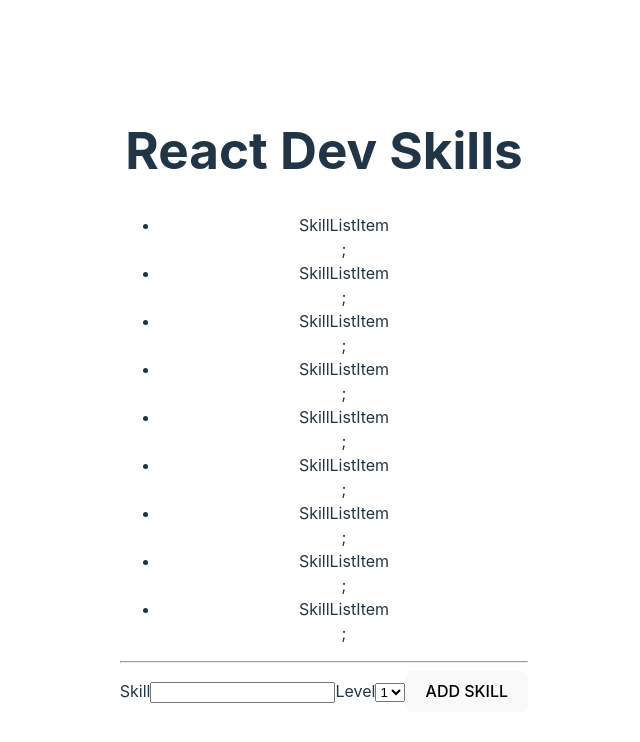
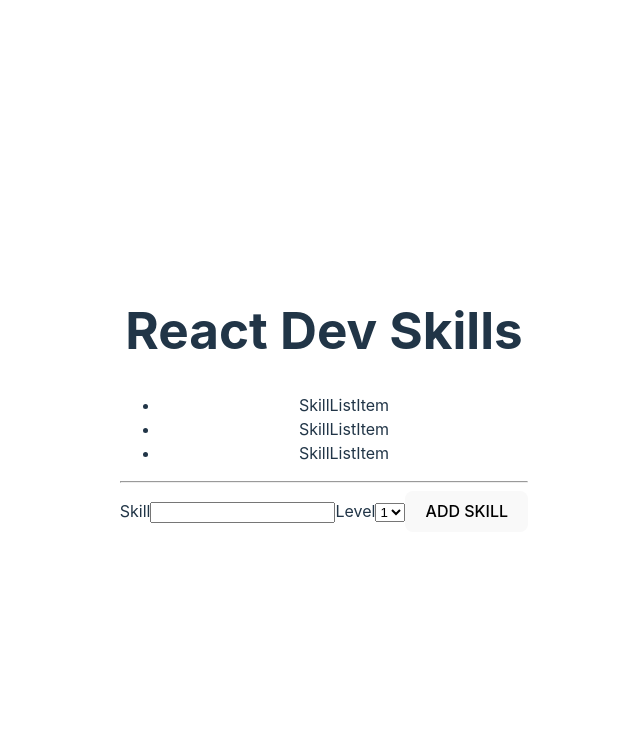
Before and after one commit to parsachow/react-dev-skills, a React (Vite) app: page / in a window 1280 px wide. Shown: the top 742 px of the page, without its empty margins (316-956 px from the left). Built offline with nearby package versions, Linux system fonts and the light colour scheme.

Commit message:
lab 1 updates

```diff
--- a/src/SkillList.jsx
+++ b/src/SkillList.jsx
@@ -4,8 +4,6 @@ export default function SkillList() {
     return (
         <ul>
             <SkillListItem />
-            <SkillListItem />
-            <SkillListItem />
         </ul>
     );
 }
--- a/src/SkillListItem.jsx
+++ b/src/SkillListItem.jsx
@@ -1,9 +1,9 @@
 export default function SkillListItem() {
     return (
         <>
-        <li>SkillListItem</li>;
-        <li>SkillListItem</li>;
-        <li>SkillListItem</li>;
+        <li>SkillListItem</li>
+        <li>SkillListItem</li>
+        <li>SkillListItem</li>
         </>
     )
 }
```
